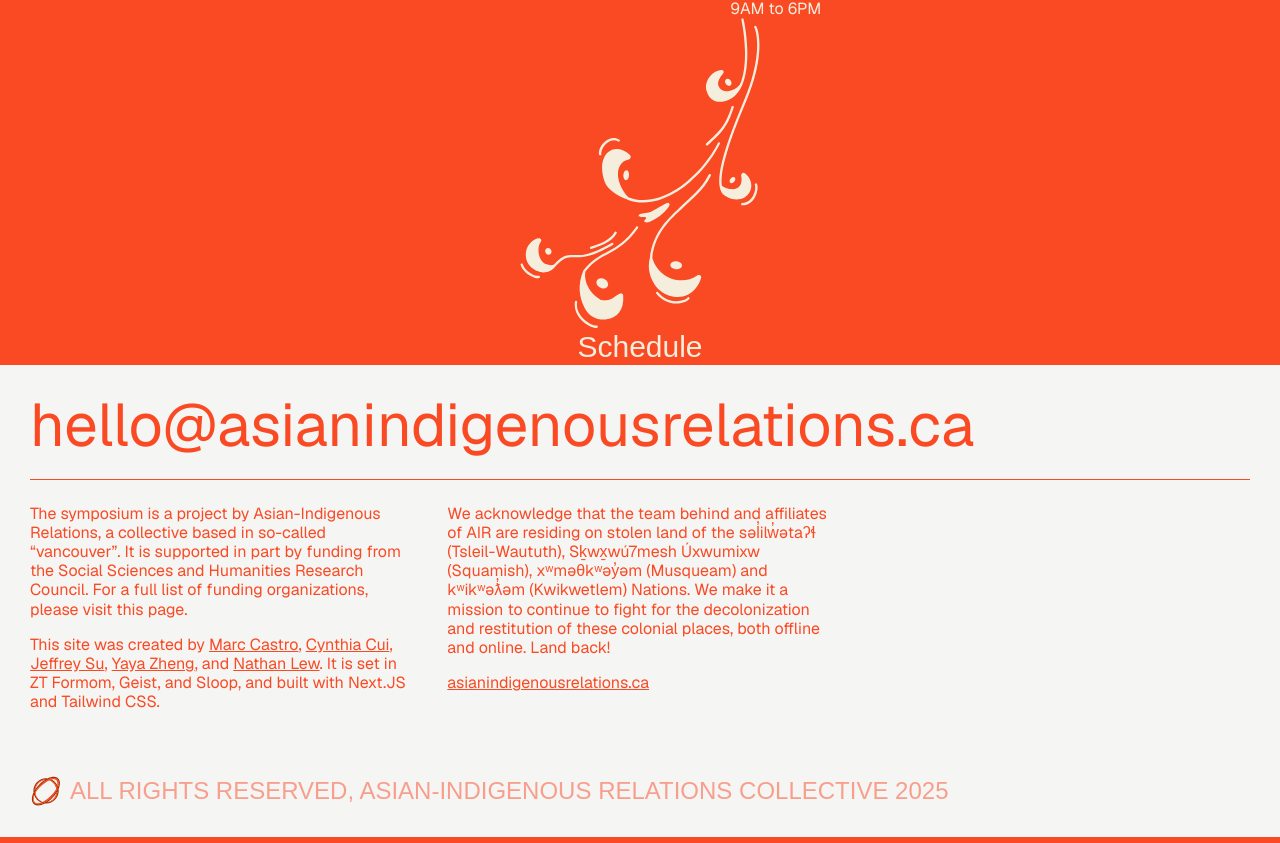
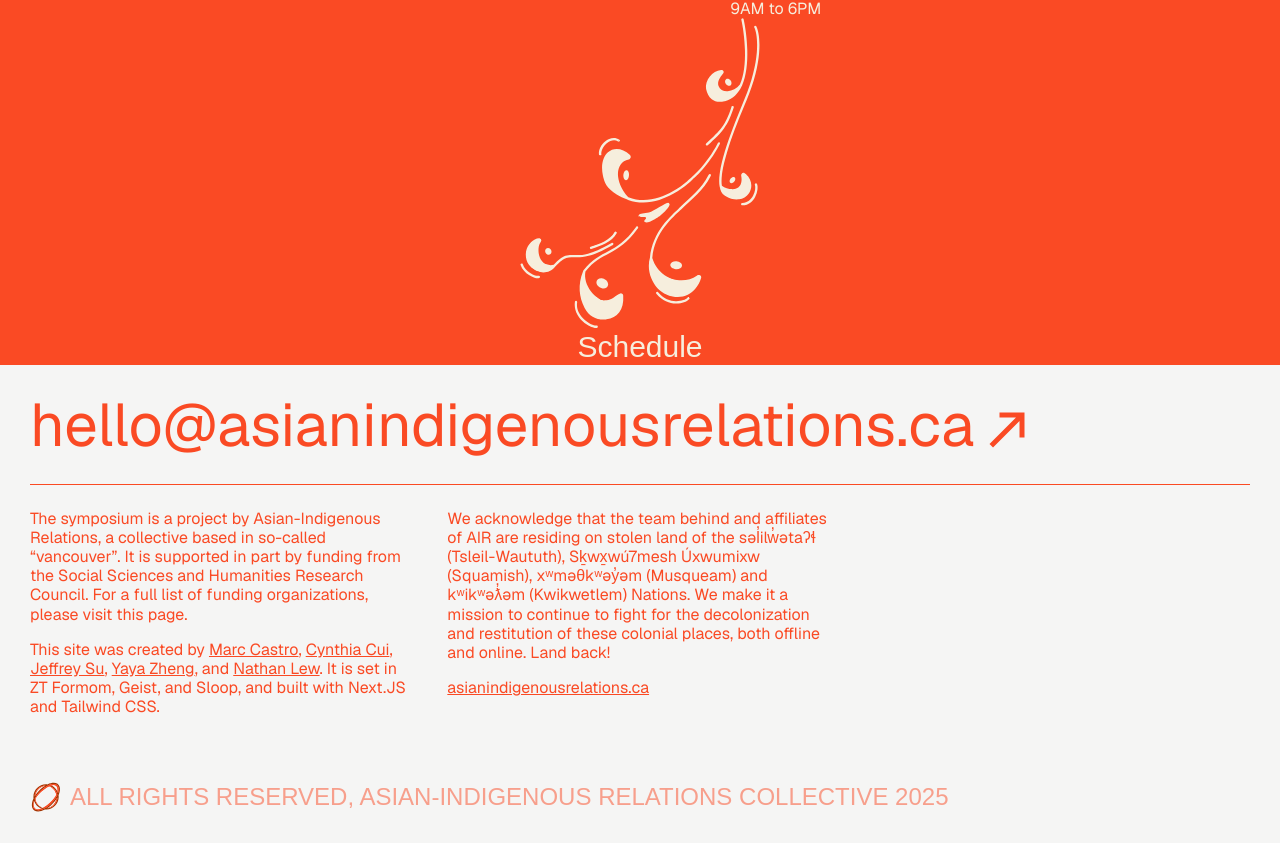
Before and after one commit to cyncui/air_symposium, a Next.js app: page / in a window 1280 px wide. Shown: the part 2874-3717 px from the top of the page. Built offline with nearby package versions, Linux system fonts and the light colour scheme; a web font is replaced by a local one.

Commit message:
fix: added turbopack to build

```diff
--- a/package.json
+++ b/package.json
@@ -4,7 +4,7 @@
   "private": true,
   "scripts": {
     "dev": "next dev --turbopack",
-    "build": "next build",
+    "build": "next build --turbopack",
     "start": "next start",
     "lint": "next lint"
   },
--- a/src/components/Footer/Footer.tsx
+++ b/src/components/Footer/Footer.tsx
@@ -1,6 +1,6 @@
 import Image from "next/image";
 import { Logo } from "../Logo/Logo";
-// import Arrow from "@/assets/icons/icon_arrow-top-right.svg";
+import Arrow from "@/assets/icons/icon_arrow-top-right.svg";
 
 export const Footer = () => {
   return (
@@ -15,7 +15,7 @@
           hello@asianindigenous
           <wbr />
           relations.ca {/* <span className="inline-flex"> */}
-          {/* <Arrow className="inline-flex size-[1em] -translate-x-1/5 fill-inherit" /> */}
+          <Arrow className="inline-flex size-[1em] -translate-x-1/5 fill-inherit" />
           {/* </span> */}
         </a>
 
```
